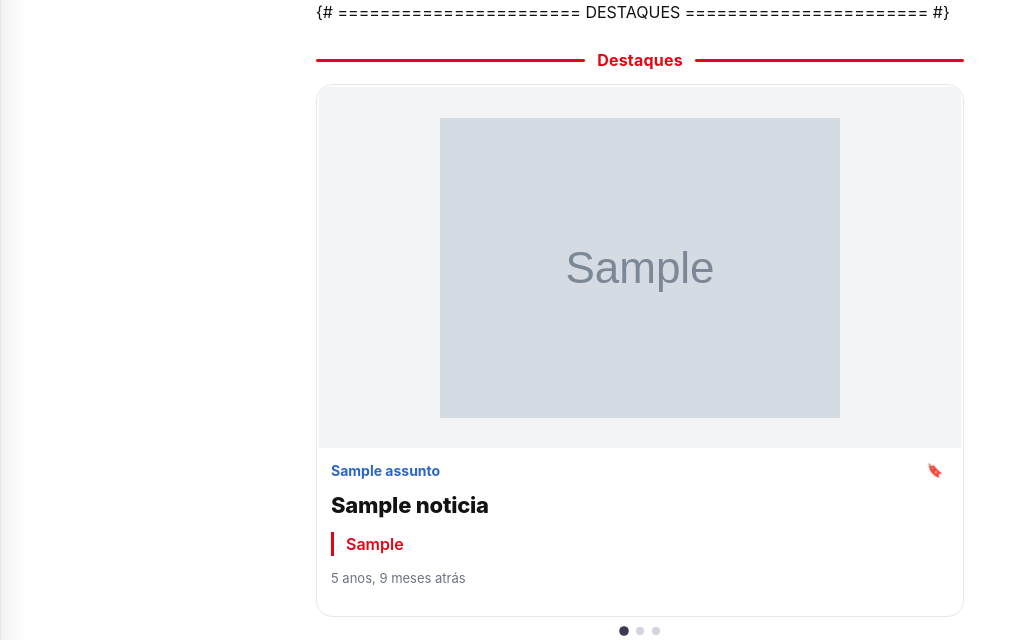
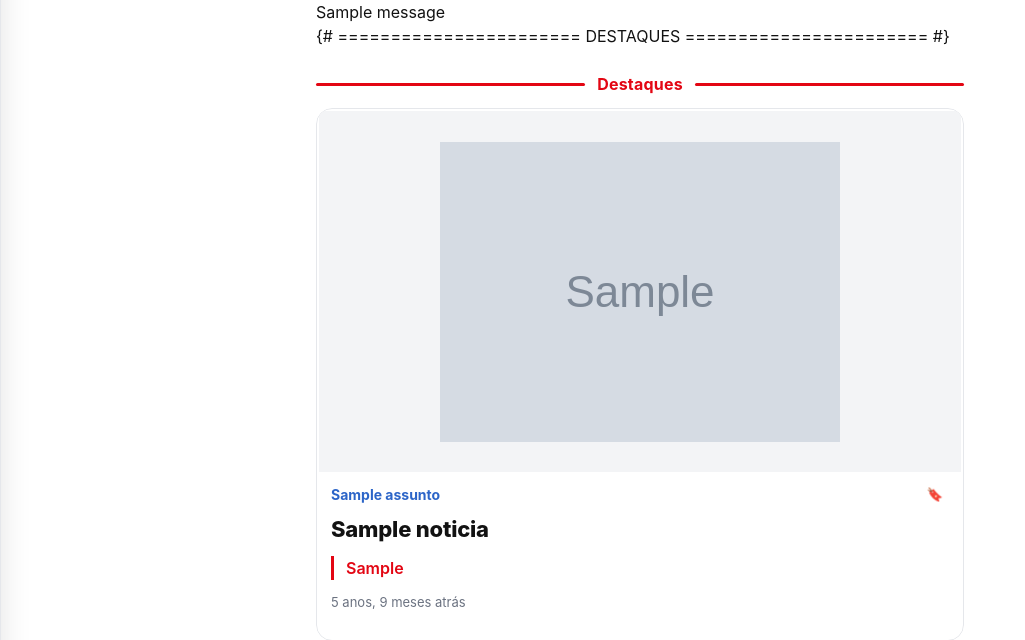
Before and after one commit to IgorGabrielDs/ProjetoJC, a Django app: page / in a window 1280 px wide. Shown: the part 105-745 px from the top of the page, without its empty margins (0-1025 px from the left). Run offline with Django 5.2, Linux system fonts and the light colour scheme; tables that the repository leaves empty hold one stand-in row (values such as "Sample post"); grey boxes marked "Sample" are stand-in pictures; one stand-in notice (Sample message) is shown.

Commit message:
Update base.html

```diff
--- a/noticias/templates/base.html
+++ b/noticias/templates/base.html
@@ -135,6 +135,15 @@
   <!-- ===== /MENU LATERAL ===== -->
 
   <main class="container">
+    {# ==== FLASH MESSAGES (Django messages) ==== #}
+    {% if messages %}
+      <div class="flash-wrap" role="status" aria-live="polite">
+        {% for message in messages %}
+          <div class="flash {{ message.tags }}">{{ message }}</div>
+        {% endfor %}
+      </div>
+    {% endif %}
+
     {% block content %}{% endblock %}
   </main>
 
```
